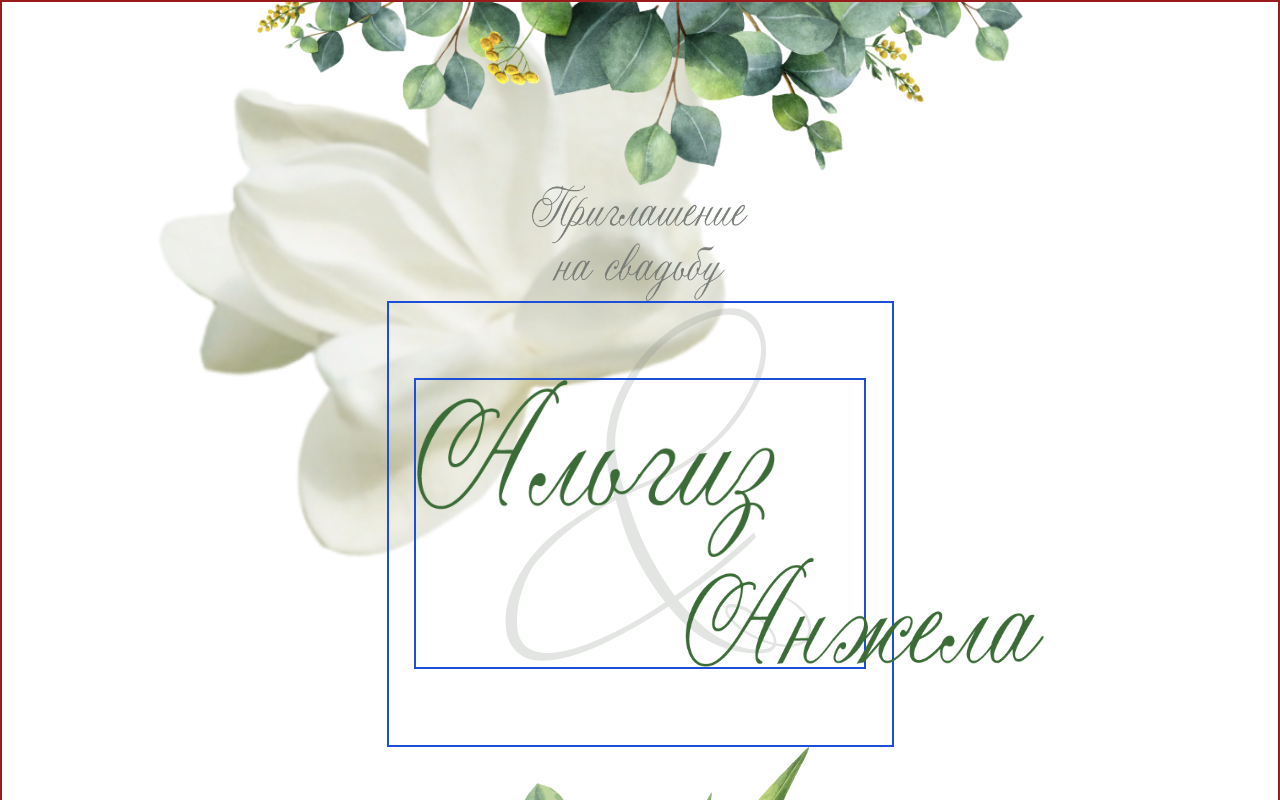
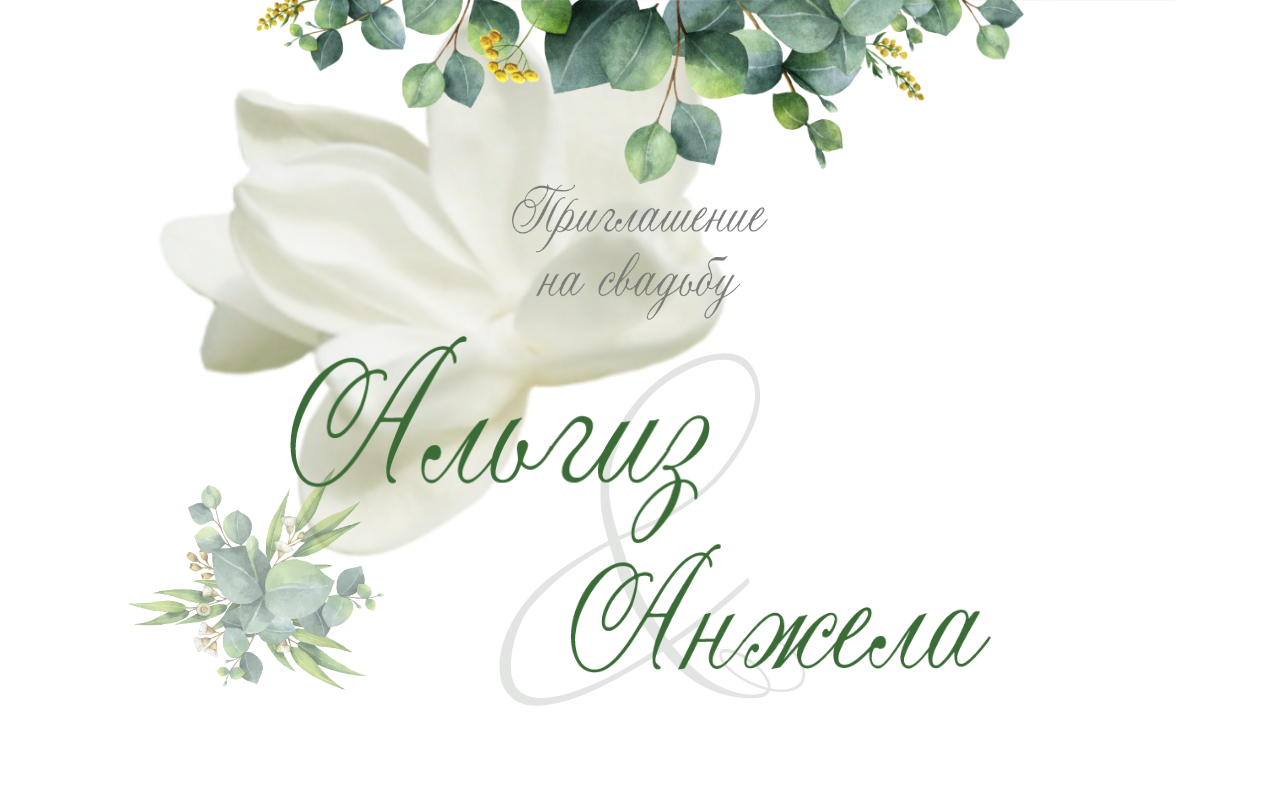
Before and after one commit to Aidarchik/weddingAlgizAndAngela, a React (Create React App) app: page / in a window 1280 px wide. Shown: the top 800 px of the page. Built offline with nearby package versions, Linux system fonts and the light colour scheme.

Commit message:
Наилучший адаптив

```diff
--- a/src/components/invite.js
+++ b/src/components/invite.js
@@ -1,8 +1,8 @@
 export default function Invite(props) {
   const { greenBranch, invite, algiz, and, angela, egg } = props.image;
   return (
-    <div className="h-full min-h-screen border-2 container mx-auto border-red-800 overflow-hidden mb-5">
-      <div className="invite__row flex flex-col content-center justify-start">
+    <div className="h-full min-h-screen border-0 container mx-auto border-red-800 overflow-hidden mb-5">
+      <div className="invite__row flex flex-col content-center justify-start lg:relative">
         <div className="invite__column flex-grow-0 flex-shrink basis-auto">
           <div className="invite__item border-0 border-blue-700">
             <div className="invite__item__row flex justify-center">
@@ -15,7 +15,7 @@ export default function Invite(props) {
         <div className="invite__column flex-grow-0 flex-shrink basis-auto">
           <div className="invite__item border-0 border-blue-700">
             <div className="invite__item__row flex justify-center">
-              <div className="invite__item__image flex-grow-0 flex-shrink-0 basis-[43%] lg:basis-[17%]">
+              <div className="invite__item__image flex-grow-0 flex-shrink-0 basis-[43%] md:basis-[30%] lg:basis-[17%] xl:basis-[20%] 2xl:basis-[25%]">
                 <img
                   src={invite}
                   alt=""
@@ -28,20 +28,20 @@ export default function Invite(props) {
         <div className="invite__column flex-grow-0 flex-shrink basis-auto">
           <div className="invite__item">
             <div className="invite__item__row flex justify-center">
-              <div className="invite__item__image flex-grow-0 flex-shrink basis-auto border-2 border-blue-700">
-                <div className="names__row flex flex-col border-2 border-blue-700 relative mx-[5%] my-[15%]">
+              <div className="invite__item__image flex-grow-0 flex-shrink basis-auto lg:basis-[61%] border-0 border-blue-700">
+                <div className="names__row flex flex-col border-0 border-blue-700 relative mx-[5%] my-[15%] lg:my-[2%]">
                   <div className="names__column flex">
-                    <div className="names__item flex-grow-0 flex-shrink-0 basis-[60%] lg:basis-[80%] mr-[40%] lg:mr-[60%]">
+                    <div className="names__item flex-grow-0 flex-shrink-0 basis-[60%] lg:basis-[60%] mr-[40%]">
                       <img src={algiz} alt="" />
                     </div>
                   </div>
                   <div className="names__column flex">
-                    <div className="names__item flex-grow-0 flex-shrink-0 basis-[60%] lg:basis-[80%] ml-[40%] lg:ml-[60%]">
+                    <div className="names__item flex-grow-0 flex-shrink-0 basis-[60%] lg:basis-[60%] ml-[40%]">
                       <img src={angela} alt="" />
                     </div>
                   </div>
-                  <div className="names__column flex absolute top-[-25%] left-[20%] -z-10">
-                    <div className="names__item flex-grow-0 flex-shrink-0 basis-[85%] lg:basis-[250%]">
+                  <div className="names__column flex absolute -z-10 top-[-5%] left-[30%] md:top-[-5%] md:left-[26%] lg:top-[-10%] lg:left-[25%] xl:top-[5%] xl:left-[30%] 2xl:top-[10%] 2xl:left-[30%]">
+                    <div className="names__item flex-grow-0 flex-shrink-0 basis-[75%] lg:basis-full">
                       <img
                         src={and}
                         className="opacity-20 contrast-[10%]"
@@ -57,7 +57,7 @@ export default function Invite(props) {
         <div className="invite__column flex-grow-0 flex-shrink basis-auto">
           <div className="invite__item border-0 border-blue-700">
             <div className="invite__item__row flex justify-center">
-              <div className="invite__item__image flex-grow-0 flex-shrink-0 basis-[43%]">
+              <div className="invite__item__image flex-grow-0 flex-shrink-0 basis-[43%] md:basis-[30%] lg:absolute lg:w-[20%] lg:left-[10%] lg:top-[68%] lg:-z-10 lg:opacity-60">
                 <img src={egg} alt="" className="mx-auto" />
               </div>
             </div>
```
